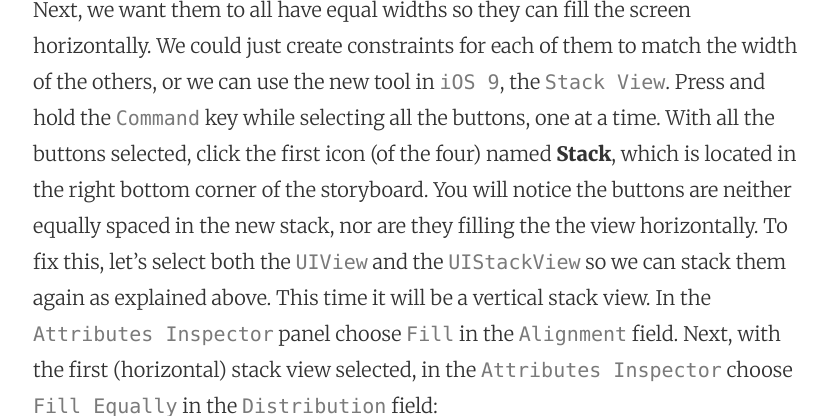
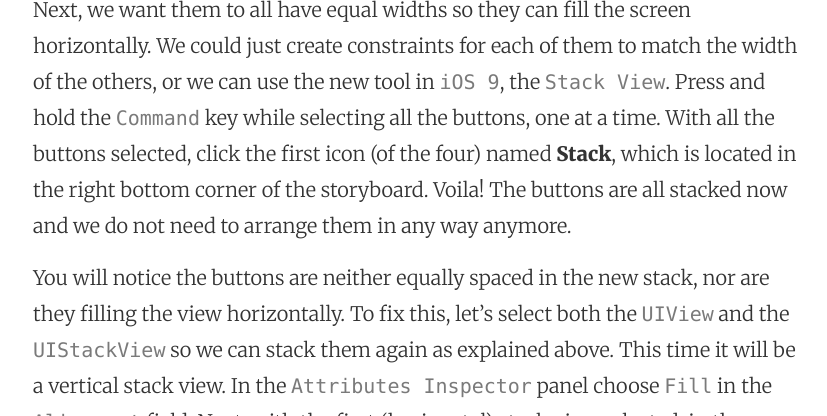
Before and after one commit to mhorga/mhorga.github.io, a Jekyll site: the page built from _posts/2015-11-16-using-the-interface-builder-in-xcode.markdown, in a window 1280 px wide and 900 px high, scrolled down 3457 px, cut to the strip 119-535 px from the top of the window. Shown: the whole strip, without its empty margins (223-1050 px from the left). Built offline with Jekyll 4.4.1, drawn with Linux system fonts in a browser that asks for light colours.

Commit message:
Post update: Using the Interface Builder in Xcode

```diff
--- a/_posts/2015-11-16-using-the-interface-builder-in-xcode.markdown
+++ b/_posts/2015-11-16-using-the-interface-builder-in-xcode.markdown
@@ -23,7 +23,9 @@ Let’s add two more buttons aligned horizontally with the initial button. First
 
 ![alt text](https://github.com/Swiftor/InterfaceBuilder/raw/master/images/ib3.png "IB3")
 
-Next, we want them to all have equal widths so they can fill the screen horizontally. We could just create constraints for each of them to match the width of the others, or we can use the new tool in `iOS 9`, the `Stack View`. Press and hold the `Command` key while selecting all the buttons, one at a time. With all the buttons selected, click the first icon (of the four) named __Stack__, which is located in the right bottom corner of the storyboard. You will notice the buttons are neither equally spaced in the new stack, nor are they filling the the view horizontally. To fix this, let’s select both the `UIView` and the `UIStackView` so we can stack them again as explained above. This time it will be a vertical stack view. In the `Attributes Inspector` panel choose `Fill` in the `Alignment` field. Next, with the first (horizontal) stack view selected, in the `Attributes Inspector` choose `Fill Equally` in the `Distribution` field:
+Next, we want them to all have equal widths so they can fill the screen horizontally. We could just create constraints for each of them to match the width of the others, or we can use the new tool in `iOS 9`, the `Stack View`. Press and hold the `Command` key while selecting all the buttons, one at a time. With all the buttons selected, click the first icon (of the four) named __Stack__, which is located in the right bottom corner of the storyboard. Voila! The buttons are all stacked now and we do not need to arrange them in any way anymore.
+
+You will notice the buttons are neither equally spaced in the new stack, nor are they filling the view horizontally. To fix this, let’s select both the `UIView` and the `UIStackView` so we can stack them again as explained above. This time it will be a vertical stack view. In the `Attributes Inspector` panel choose `Fill` in the `Alignment` field. Next, with the first (horizontal) stack view selected, in the `Attributes Inspector` choose `Fill Equally` in the `Distribution` field:
 
 ![alt text](https://github.com/Swiftor/InterfaceBuilder/raw/master/images/ib4.png "IB4")
 
```
